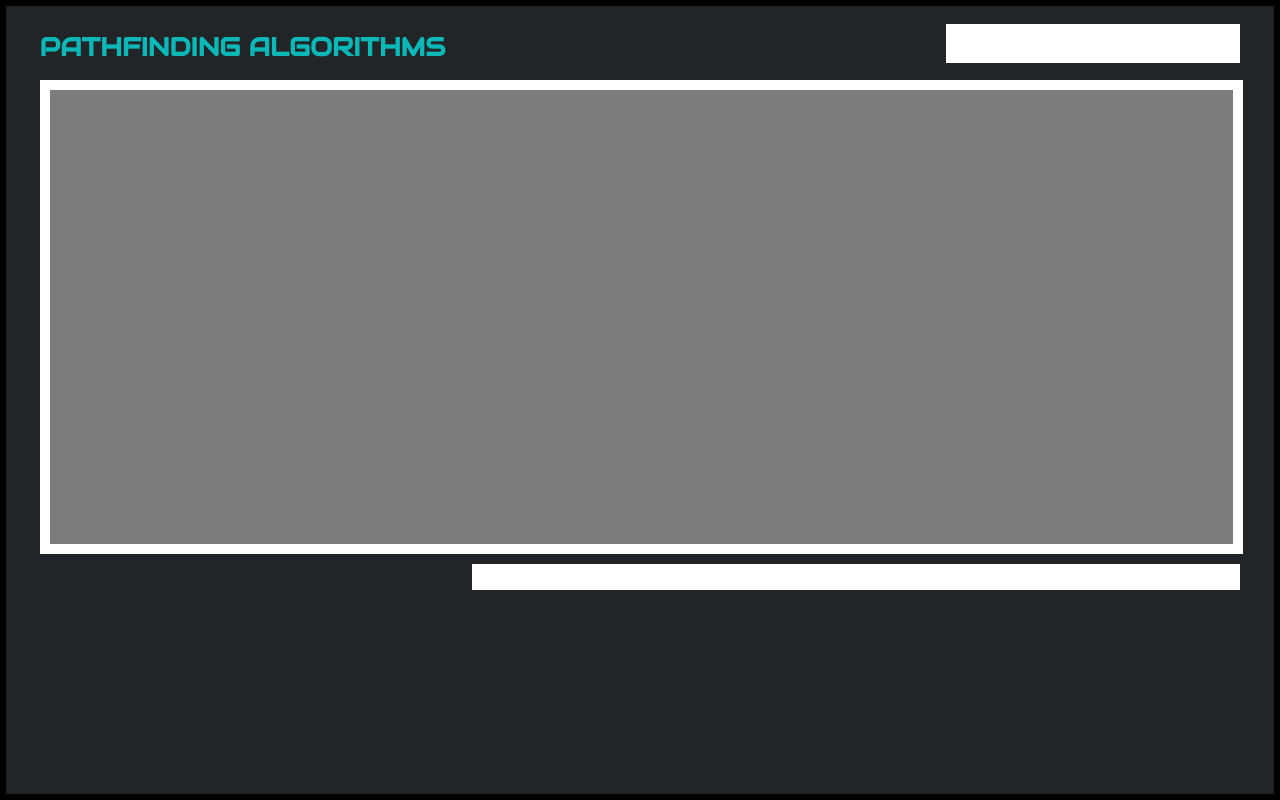
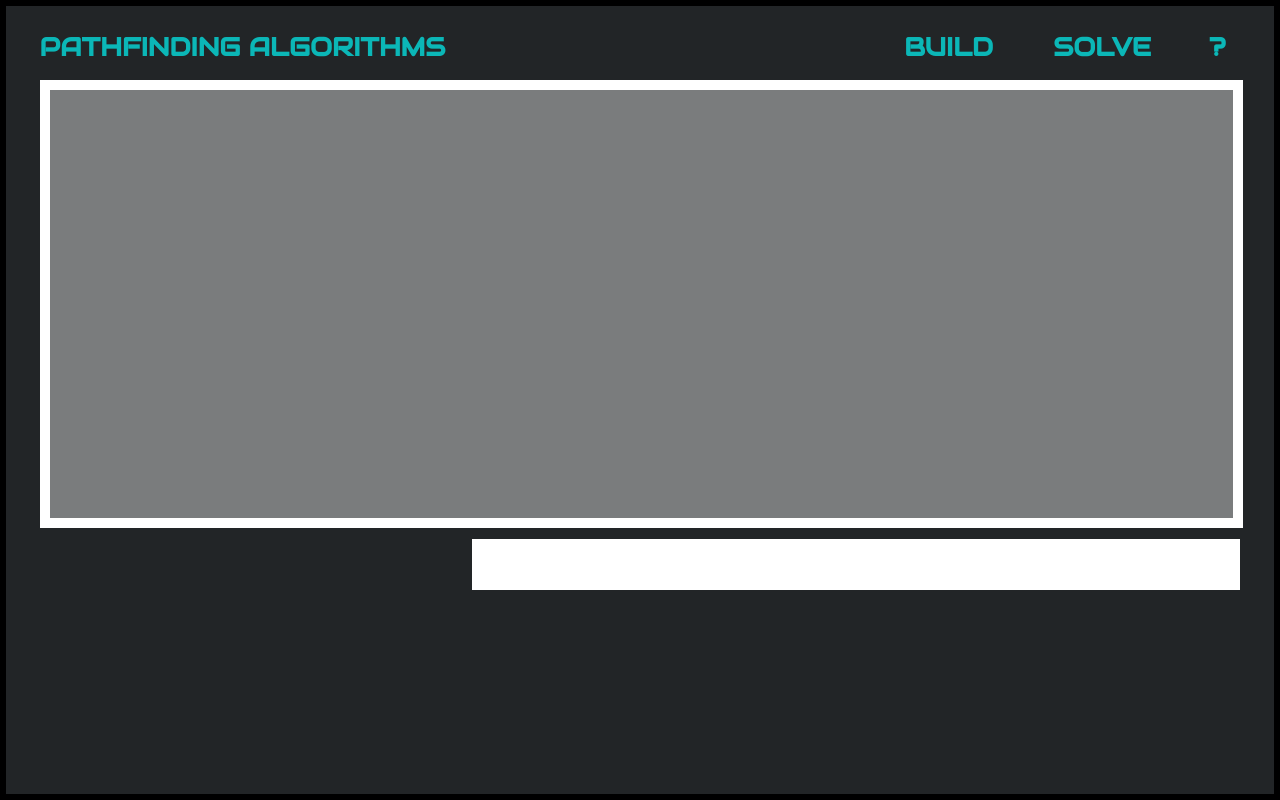
Before and after one commit to Vishwa061/Pathfinding-Algorithms, a React (Create React App) app in the folder pathfinding-algorithms/: page / in a window 1280 px wide. Built offline with nearby package versions, Linux system fonts and the light colour scheme.

Commit message:
added control panel functionality

```diff
--- a/pathfinding-algorithms/src/components/ControlPanel.js
+++ b/pathfinding-algorithms/src/components/ControlPanel.js
@@ -1,11 +1,17 @@
 import React, { Component } from "react"
+import DropDown from "./DropDown"
+import {build} from "./DropDownData"
+import {solve} from "./DropDownData"
+import {help} from "./DropDownData"
 
 class ControlPanel extends Component {
     render() {
         return (
-            <div className="control-panel">
-
-            </div>
+            <nav className="control-panel">
+                <DropDown id="help" name="?" buttons={help}/>
+                <DropDown id="solve" name="SOLVE" buttons={solve}/>
+                <DropDown id="build" name="BUILD" buttons={build}/>
+            </nav>
         )
     }
 }
--- /dev/null
+++ b/pathfinding-algorithms/src/components/DropDown.js
@@ -0,0 +1,25 @@
+import React, { Component } from "react"
+import DropDownBtn from "./DropDownBtn"
+
+class DropDown extends Component {
+    constructor(props) {
+        super()
+        this.state = {
+            id: props.id,
+            name: props.name,
+            buttons: props.buttons
+        }
+    }
+    render() {
+        const dropDownBtns = Array.from(this.state.buttons).map(items => <DropDownBtn name={items.name} func={items.func}/>)
+        // console.log(dropDownBtns)
+        return (
+            <div className="DD" id={this.state.id}>
+                {this.state.name}
+                {dropDownBtns}
+            </div>
+        )
+    }
+}
+
+export default DropDown
--- /dev/null
+++ b/pathfinding-algorithms/src/components/DropDownBtn.js
@@ -0,0 +1,18 @@
+import React, { Component } from "react"
+
+class DropDownBtn extends Component {
+    constructor(props) {
+        super()
+        this.state = {
+            name: props.name,
+            func: props.func
+        }
+    }
+    render() {
+        return (
+            <button className="DDBtn" onClick={this.state.func}>{this.state.name}</button>
+        )
+    }
+}
+
+export default DropDownBtn
--- /dev/null
+++ b/pathfinding-algorithms/src/components/DropDownData.js
@@ -0,0 +1,50 @@
+const build = [
+    {
+        name: "Select Start",
+        func: () => {
+            console.log("Select Start")
+        }
+    },
+    {
+        name: "Select End",
+        func: () => {
+            console.log("Select End")
+        }
+    },
+    {
+        name: "Add Walls",
+        func: () => {
+            console.log("Add Walls")
+        }
+    }
+]
+
+export {build}
+
+const solve = [
+    {
+        name: "A* Algorithm",
+        func: () => {
+            console.log("Executing A*")
+        }
+    },
+    {
+        name: "Dijkstra's Algorithm",
+        func: () => {
+            console.log("Executing Dijkstra's")
+        }
+    }
+]
+
+export {solve}
+
+const help = [
+    {
+        name: "Settings",
+        func: () => {
+            console.log("Changing Settings . . .")
+        }
+    }
+]
+
+export {help}
--- a/pathfinding-algorithms/src/style.css
+++ b/pathfinding-algorithms/src/style.css
@@ -17,7 +17,7 @@ html {
     float: left;
     background-color: rgba(255, 255, 255, 0.4);
     width: 94vw;
-    height: 37vw;
+    height: 35vw;
     margin-left: 2vw;
     top: 13%;
     border-color: white;
@@ -28,12 +28,11 @@ html {
 
 .control-panel {
     float: right;
-    background-color: white;
     box-sizing: border-box;
-    width: 23vw;
+    width: 30vw;
     height: 3vw;
     margin-top: 0.8vw;
-    margin-right: 2vw;
+    margin-right: 1.8vw;
 }
 
 .legend {
@@ -41,7 +40,81 @@ html {
     background-color: white;
     box-sizing: border-box;
     width: 60vw;
-    height: 2vw;
+    height: 4vw;
     margin-top: 0.8vw;
     margin-right: 2vw;
 }
+
+.DD {
+    cursor: default;
+    height: inherit;
+    text-align: center;
+    background-color: inherit;
+    color: rgba(0, 255, 255, 0.67);
+    border-radius: 1.3vw;
+    font-family: Audiowide;
+    font-weight: 700;
+    font-size: 2vw;
+    padding-top: 0.5vw;
+    box-sizing: border-box;
+}
+
+.DD:hover{
+    background-color: rgb(69, 74, 78);
+}
+
+#build{
+    float: right;
+    width: 10vw;
+}
+
+#solve{
+    float: right;
+    margin-left: 2vw;
+    width: 10vw;
+}
+
+#help {
+    float: right;
+    margin-left: 2vw;
+    width: 4vw;
+    font-size: 2vw;
+}
+
+.DDBtn {
+    cursor: pointer;
+    display: none;
+    position: relative;
+    background-color: inherit;
+    border: none;
+    width: 10vw;
+    z-index: 1;
+    padding: 1vw 0.5vw;
+    font: inherit;
+    font-size: 1.5vw;
+  }
+
+  #help .DDBtn {
+    min-width: 8vw;
+    transform: translateX(-5.9vw);
+  }
+
+  button.DD  {
+    color: black;
+    text-decoration: none;
+    display: block;
+  }
+
+  .DD:hover .DDBtn {
+    display: block;
+}
+
+.DDBtn:hover {
+    background-color: rgb(24, 24, 24);
+    color: rgb(0, 255, 255, 0.8);
+    font-size: 1.6vw;
+}
+
+.DDBtn:active {
+    transform: translateY(0.2vw);
+}
```
